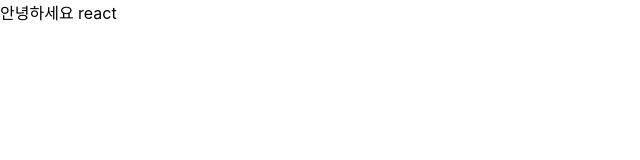
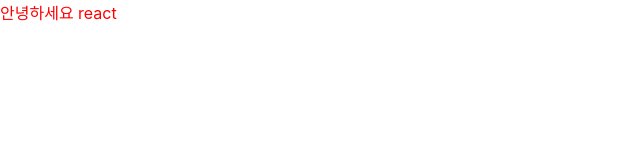
Before and after one commit to NewEgoDoc/ReactTodo-, a React (Create React App) app: page / in a window 1280 px wide. Shown: the top 160 px of the page, without its empty margins (0-640 px from the left). Built offline with nearby package versions, Linux system fonts and the light colour scheme.

Commit message:
props 내장 객체를 활용한 props 값 가져오기

```diff
--- a/src/App.js
+++ b/src/App.js
@@ -3,7 +3,7 @@
 
 function App() {
   return (
-    <Hello name="react" />
+    <Hello name="react" color="red"/>
   );
 }
 
--- a/src/Hello.js
+++ b/src/Hello.js
@@ -1,7 +1,7 @@
 import React from 'react';
 
 function Hello(props) {
-  return <div>안녕하세요 {props.name}</div>
+  return <div style={{color : props.color}}>안녕하세요 {props.name}</div>
 }
 
 export default Hello;
```
